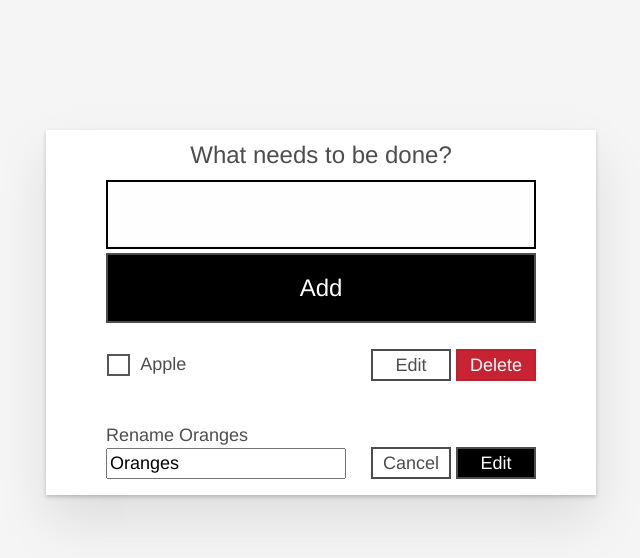
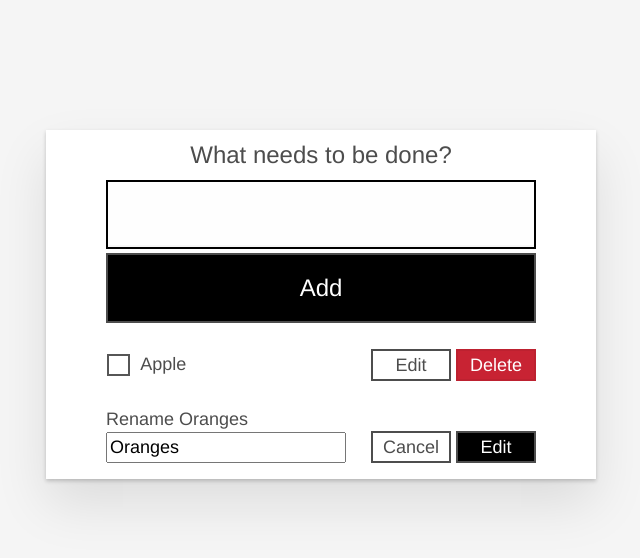
Before and after one commit to dengeist/moz-todomvc, a Svelte app: page / in a window 1280 px wide. Shown: the top 558 px of the page, without its empty margins (319-959 px from the left). Built offline with nearby package versions, Linux system fonts and the light colour scheme.

Commit message:
Improve spacing of elements

```diff
--- a/src/components/Item.svelte
+++ b/src/components/Item.svelte
@@ -3,13 +3,20 @@
 .todo {
   display: flex;
   flex-direction: row;
-  padding: 16px 0;
+  padding: 8px 0;
   position: relative;
   align-items: center;
   justify-content: space-between;
 
   font-size: 18px;
   line-height: 1.4;
+}
+
+.todo:first-of-type {
+  padding-top: 16px;
+}
+.todo:last-of-type {
+  padding-bottom: 16px;
 }
 
 .todo.editing > .btn-group {
```
